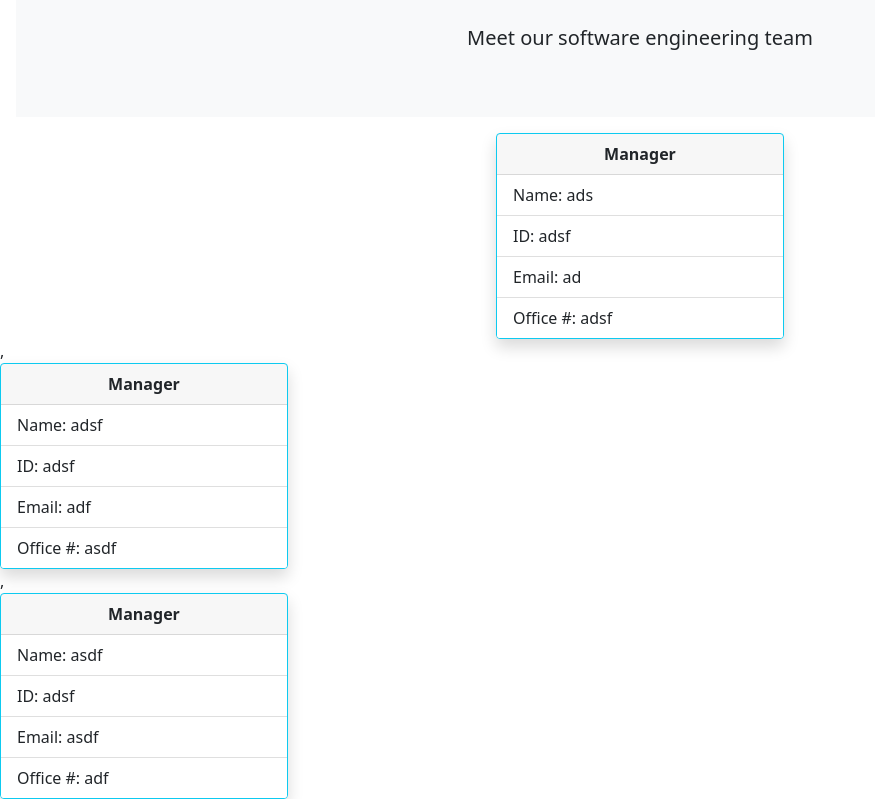
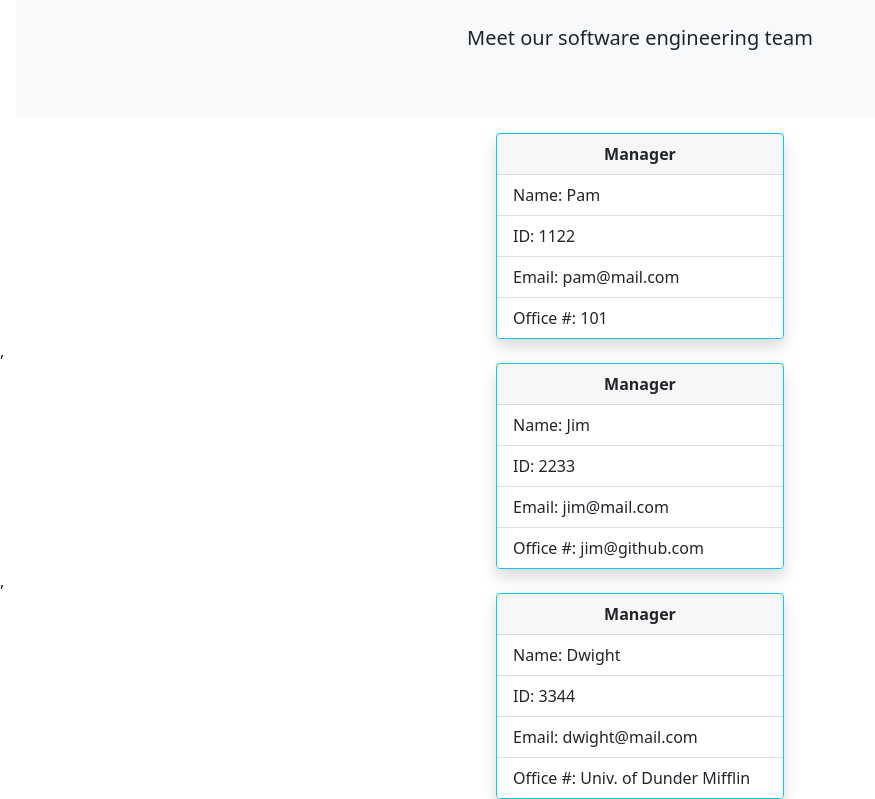
Before and after one commit to ChristinaBohn/team-profile-generator, a website: page dist/team.html in a window 1280 px wide. Shown: the part 157-956 px from the top of the page, without its empty margins (0-875 px from the left). Drawn offline with nearby package versions, Linux system fonts and the light colour scheme.

```diff
--- a/dist/team.html
+++ b/dist/team.html
@@ -21,32 +21,32 @@
               Manager
             </div>
             <ul class="list-group list-group-flush">
-              <li class="list-group-item">Name: ads</li>
-              <li class="list-group-item">ID: adsf</li>
-              <li class="list-group-item">Email: ad</li>
-              <li class="list-group-item">Office #: adsf</li>
+              <li class="list-group-item">Name: Pam</li>
+              <li class="list-group-item">ID: 1122</li>
+              <li class="list-group-item">Email: pam@mail.com</li>
+              <li class="list-group-item">Office #: 101</li>
             </ul>
         </div>,
-        <div class="card border-info shadow" style="width: 18rem;">
+        <div class="card border-info mx-auto shadow" style="width: 18rem;">
             <div class="card-header text-center fw-bold">
               Manager
             </div>
             <ul class="list-group list-group-flush">
-              <li class="list-group-item">Name: adsf</li>
-              <li class="list-group-item">ID: adsf</li>
-              <li class="list-group-item">Email: adf</li>
-              <li class="list-group-item">Office #: asdf</li>
+              <li class="list-group-item">Name: Jim</li>
+              <li class="list-group-item">ID: 2233</li>
+              <li class="list-group-item">Email: jim@mail.com</li>
+              <li class="list-group-item">Office #: jim@github.com</li>
             </ul>
         </div>,
-        <div class="card border-info shadow" style="width: 18rem;">
+        <div class="card border-info mx-auto shadow" style="width: 18rem;">
             <div class="card-header text-center fw-bold">
               Manager
             </div>
             <ul class="list-group list-group-flush">
-              <li class="list-group-item">Name: asdf</li>
-              <li class="list-group-item">ID: adsf</li>
-              <li class="list-group-item">Email: asdf</li>
-              <li class="list-group-item">Office #: adf</li>
+              <li class="list-group-item">Name: Dwight</li>
+              <li class="list-group-item">ID: 3344</li>
+              <li class="list-group-item">Email: dwight@mail.com</li>
+              <li class="list-group-item">Office #: Univ. of Dunder Mifflin</li>
             </ul>
         </div>
 
```
Also changed, not shown: README.md, images/team-profile-preview.png (added), 2 other files.
